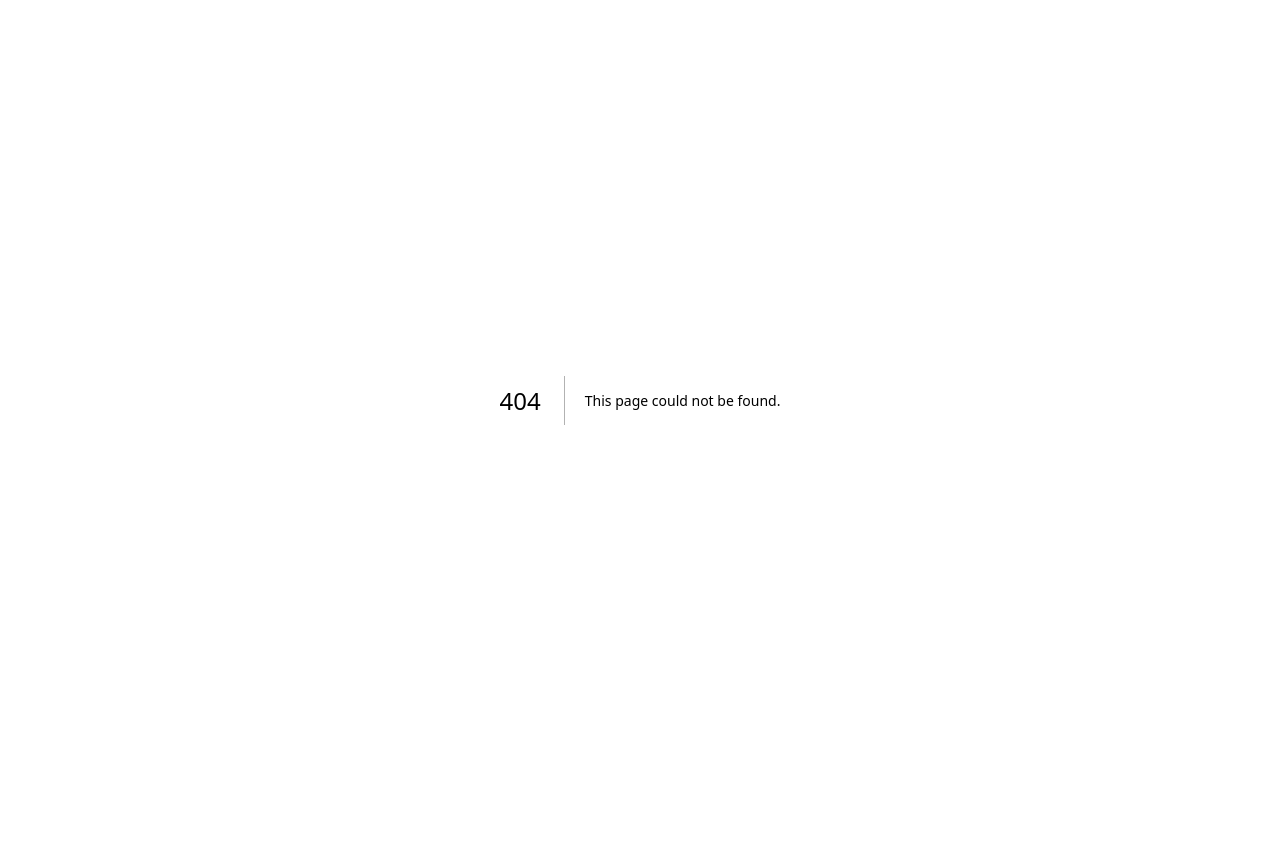
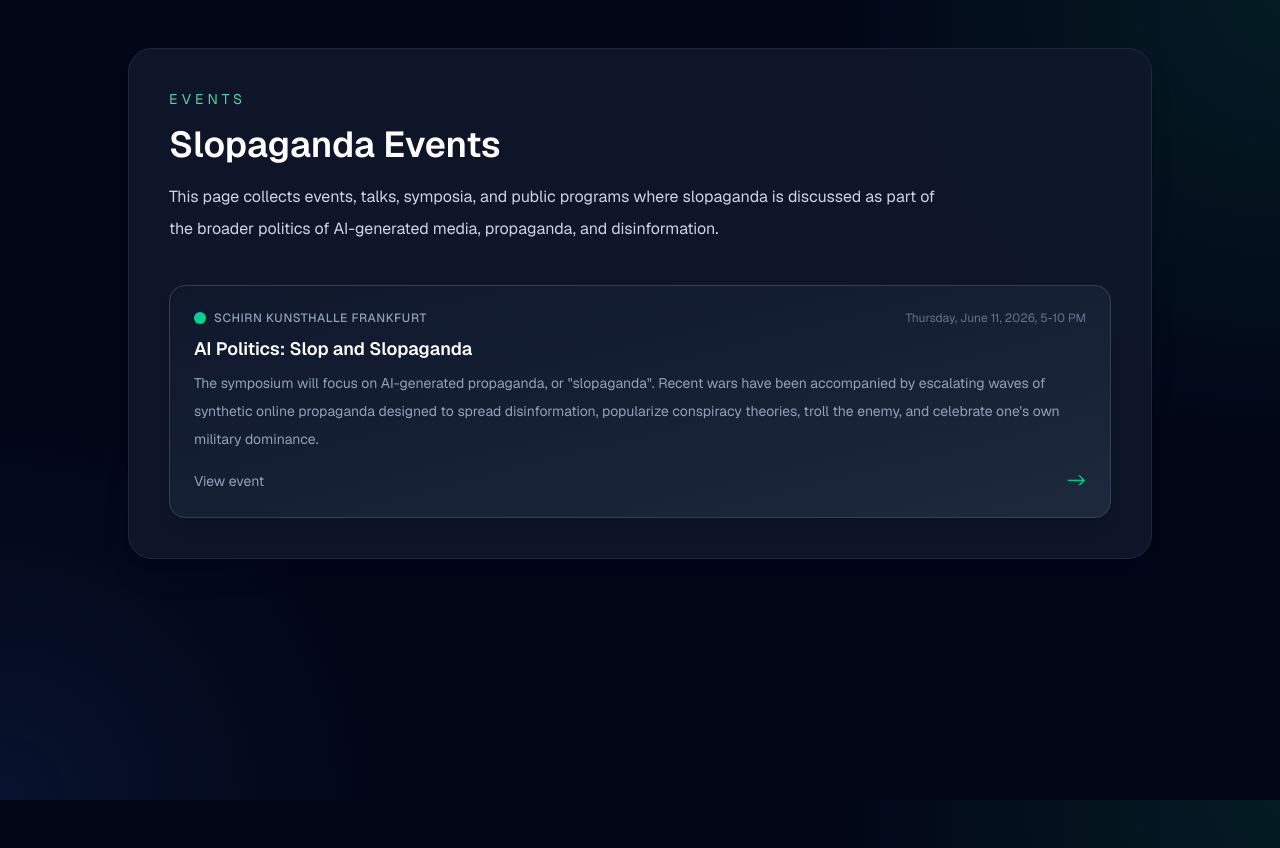
Before and after one commit to ebrahimifard/slopaganda, a Next.js app: page /slopaganda-events in a window 1280 px wide. Before the commit this address had no page. Before the commit the page ends 800 px from the top, so only its background shows below. Built offline with nearby package versions, Linux system fonts and the light colour scheme.

Commit message:
adding the slopaganda events page

```diff
--- a/src/app/page.tsx
+++ b/src/app/page.tsx
@@ -31,6 +31,9 @@ export default function Home() {
             </a>
               <a href="/what-others-say" className="transition hover:text-white">
                 What Others Say
+              </a>
+              <a href="/slopaganda-events" className="transition hover:text-white">
+                Slopaganda Events
               </a>
           </nav>
         </div>
@@ -161,6 +164,27 @@ export default function Home() {
             </p>
           </div>
           <div className="mt-10 space-y-8">
+            {/* WOZ Die Wochenzeitung */}
+            <a href="https://www.woz.ch/kolumnen/2026/05/08/slopaganda-was-ist-slopaganda" target="_blank" rel="noopener noreferrer" className="group block rounded-2xl border border-slate-700 bg-gradient-to-br from-slate-900 to-slate-800 p-6 shadow-lg transition-all duration-300 hover:border-emerald-400/60 hover:shadow-emerald-500/10 hover:shadow-xl hover:-translate-y-1">
+              <div className="flex items-start justify-between mb-3">
+                <div className="flex items-center gap-2">
+                  <div className="w-3 h-3 rounded-full bg-red-500"></div>
+                  <p className="text-xs uppercase tracking-wider text-slate-400 font-medium">WOZ Die Wochenzeitung</p>
+                </div>
+                <span className="text-xs text-slate-500">8 May 2026</span>
+              </div>
+              <h3 className="text-lg font-semibold text-white leading-tight mb-2 group-hover:text-emerald-200 transition-colors">
+                Was ist Slopaganda?
+              </h3>
+              <p className="text-sm text-slate-400 mb-3">Kolumne zur Frage, was Slopaganda ist und wie sie die Medienlandschaft verändert.</p>
+              <div className="flex items-center justify-between">
+                <span className="text-sm text-slate-400">Read article</span>
+                <div className="flex items-center gap-2 text-emerald-400 group-hover:text-emerald-300 transition-colors">
+                  <span className="text-sm">📰</span>
+                  <span>→</span>
+                </div>
+              </div>
+            </a>
             {/* YouTube video embed */}
             <div className="group block rounded-2xl border border-slate-700 bg-gradient-to-br from-slate-900 to-slate-800 p-6 shadow-lg transition-all duration-300 hover:border-emerald-400/60 hover:shadow-emerald-500/10 hover:shadow-xl hover:-translate-y-1">
               <div className="flex items-start justify-between mb-3">
--- /dev/null
+++ b/src/app/press-coverage/page.tsx
@@ -0,0 +1,18 @@
+import React from "react";
+
+export default function PressCoveragePage() {
+  return (
+    <main className="press-coverage">
+      <h1>Press coverage Recognition from media</h1>
+      <section>
+        <ol>
+          <li>
+            <strong>Title:</strong> <a href="https://www.woz.ch/kolumnen/2026/05/08/slopaganda-was-ist-slopaganda" target="_blank" rel="noopener noreferrer">Was ist Slopaganda?</a><br />
+            <strong>Date:</strong> 8 May 2026<br />
+            <strong>Source:</strong> WOZ Die Wochenzeitung
+          </li>
+        </ol>
+      </section>
+    </main>
+  );
+}
--- /dev/null
+++ b/src/app/slopaganda-events/page.tsx
@@ -0,0 +1,56 @@
+export default function SlopagandaEvents() {
+  return (
+    <section className="mx-auto mt-12 max-w-5xl rounded-3xl border border-slate-800 bg-slate-900/95 p-10 shadow-xl shadow-slate-950/20">
+      <div className="space-y-4">
+        <p className="text-sm uppercase tracking-[0.3em] text-emerald-300/90">
+          Events
+        </p>
+        <h2 className="text-3xl font-semibold text-white sm:text-4xl">
+          Slopaganda Events
+        </h2>
+        <p className="max-w-3xl leading-8 text-slate-300">
+          This page collects events, talks, symposia, and public programs where
+          slopaganda is discussed as part of the broader politics of
+          AI-generated media, propaganda, and disinformation.
+        </p>
+      </div>
+
+      <div className="mt-10 space-y-8">
+        <a
+          href="https://www.schirn.de/en/event/ai-politics-slop-and-slopaganda-symposium-en/"
+          target="_blank"
+          rel="noopener noreferrer"
+          className="group block rounded-2xl border border-slate-700 bg-gradient-to-br from-slate-900 to-slate-800 p-6 shadow-lg transition-all duration-300 hover:-translate-y-1 hover:border-emerald-400/60 hover:shadow-xl hover:shadow-emerald-500/10"
+        >
+          <div className="mb-3 flex items-start justify-between gap-4">
+            <div className="flex items-center gap-2">
+              <div className="h-3 w-3 rounded-full bg-emerald-400" />
+              <p className="text-xs font-medium uppercase tracking-wider text-slate-400">
+                Schirn Kunsthalle Frankfurt
+              </p>
+            </div>
+            <span className="text-right text-xs text-slate-500">
+              Thursday, June 11, 2026, 5-10 PM
+            </span>
+          </div>
+          <h3 className="mb-2 text-lg font-semibold leading-tight text-white transition-colors group-hover:text-emerald-200">
+            AI Politics: Slop and Slopaganda
+          </h3>
+          <p className="mb-4 text-sm leading-7 text-slate-400">
+            The symposium will focus on AI-generated propaganda, or
+            &quot;slopaganda&quot;. Recent wars have been accompanied by escalating waves
+            of synthetic online propaganda designed to spread disinformation,
+            popularize conspiracy theories, troll the enemy, and celebrate
+            one&apos;s own military dominance.
+          </p>
+          <div className="flex items-center justify-between">
+            <span className="text-sm text-slate-400">View event</span>
+            <span className="text-emerald-400 transition-colors group-hover:text-emerald-300">
+              -&gt;
+            </span>
+          </div>
+        </a>
+      </div>
+    </section>
+  );
+}
```
